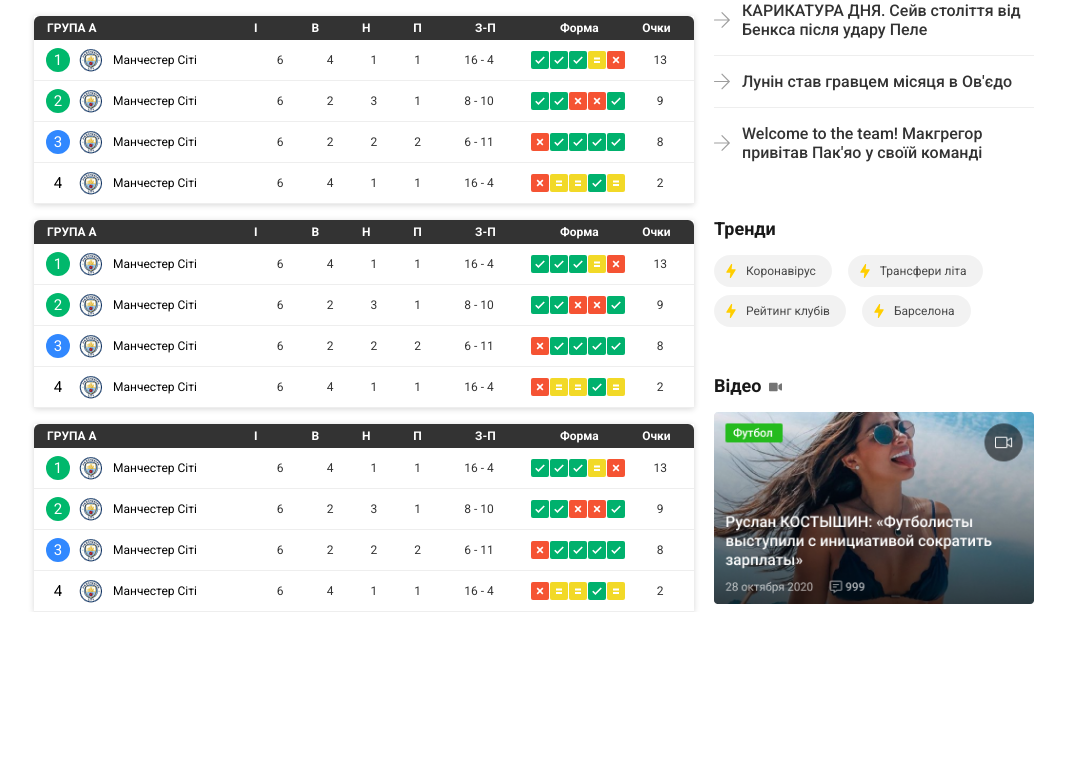
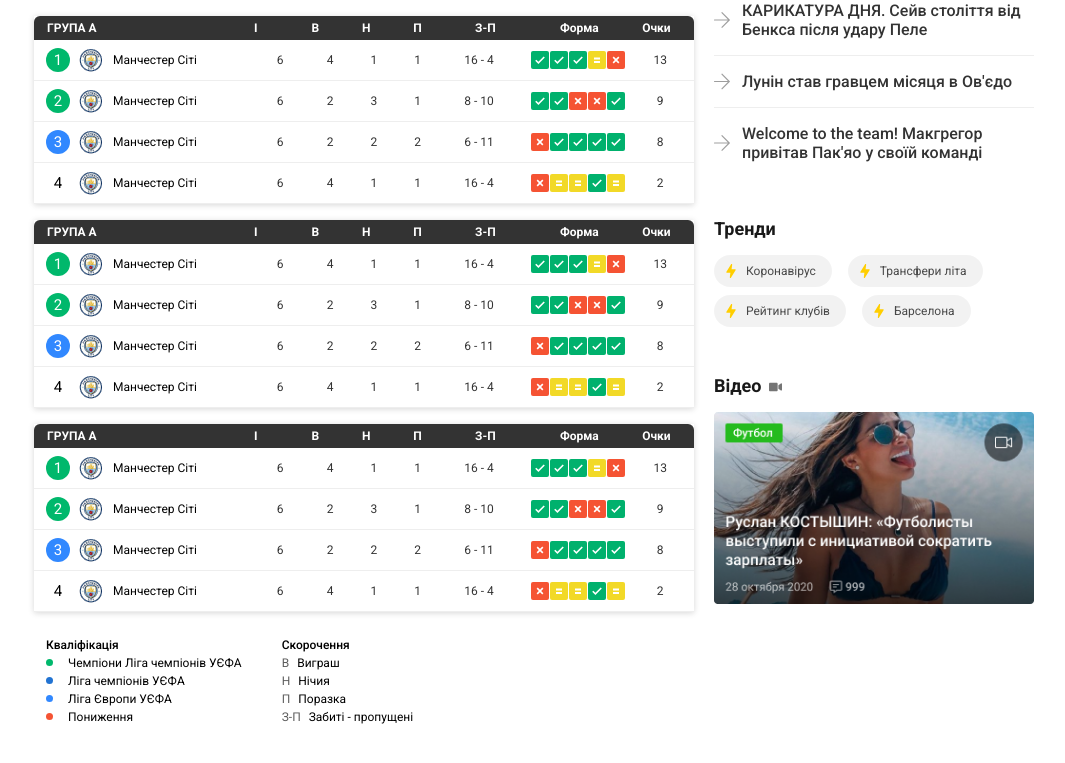
Before and after one commit to Alexey-Kuzmenko/digital-sports-media-tt, a Vue app: page / in a window 1280 px wide. Shown: the part 391-1154 px from the top of the page, without its empty margins (106-1171 px from the left). Before the commit the page ends 1003 px from the top, so only its background shows below. Built offline with nearby package versions, Linux system fonts and the light colour scheme.

Commit message:
feat: added TournamentInfo component

```diff
--- a/src/App.vue
+++ b/src/App.vue
@@ -10,6 +10,7 @@
         <div class="tournament-wrapper">
           <AppTournamentHead />
           <AppTournament />
+          <AppTournamentInfo />
         </div>
         <AppAside />
       </AppGridLayout>
@@ -24,6 +25,7 @@
 import AppAside from './components/AppAside.vue';
 import AppTournament from './components/AppTournament.vue';
 import AppGridLayout from './components/AppGridLayout.vue';
+import AppTournamentInfo from './components/AppTournamentInfo.vue';
 
 
 export default {
@@ -33,6 +35,7 @@
     AppBreadcrumbs,
     AppTournamentHead,
     AppTournament,
+    AppTournamentInfo,
     AppAside
   }
 }
--- /dev/null
+++ b/src/components/AppTournamentInfo.vue
@@ -0,0 +1,109 @@
+<template>
+    <div class="tournament-info">
+        <div class="tournament-info__col">
+            <div class="tournament-info__title">
+                Кваліфікація
+            </div>
+            <div class="tournament-info__item">
+                <span class="tournament-info__icon tournament-info__icon_blue"></span>
+                Чемпіони Ліга чемпіонів УЄФА
+            </div>
+            <div class="tournament-info__item">
+                <span class="tournament-info__icon tournament-info__icon_light-blue"></span>
+                Ліга чемпіонів УЄФА
+            </div>
+            <div class="tournament-info__item">
+                <span class="tournament-info__icon tournament-info__icon_orange"></span>
+                Ліга Європи УЄФА
+            </div>
+            <div class="tournament-info__item">
+                <span class="tournament-info__icon tournament-info__icon_red"></span>
+                Пониження
+            </div>
+        </div>
+        <div class="tournament-info__col">
+            <div class="tournament-info__title">
+                Скорочення
+            </div>
+            <div class="tournament-info__item">
+                <span class="tournament-info__letter">В</span>
+                Виграш
+            </div>
+            <div class="tournament-info__item">
+                <span class="tournament-info__letter">Н</span>
+                Нічия
+            </div>
+            <div class="tournament-info__item">
+                <span class="tournament-info__letter">П</span>
+                Поразка
+            </div>
+            <div class="tournament-info__item">
+                <span class="tournament-info__letter">З-П</span>
+                Забиті - пропущені
+            </div>
+        </div>
+    </div>
+</template>
+
+<style lang="scss">
+@use '../scss/utilities/variables' as vars;
+
+.tournament-info {
+    display: flex;
+    flex-wrap: wrap;
+
+    margin: 26px 0 42px;
+    padding-left: 12px;
+
+    font-size: 0.75rem;
+    gap: 12px 40px;
+
+    &__item {
+        display: flex;
+        align-items: center;
+
+        margin-bottom: 4px;
+
+        font-weight: 400;
+    }
+
+    &__title {
+        margin-bottom: 4px;
+
+        color: vars.$black;
+
+        font-weight: 500;
+    }
+
+    &__icon {
+        width: 7px;
+        min-width: 7px;
+        height: 7px;
+        margin: 0 15px 2px 0;
+
+        border-radius: 50%;
+
+        &_blue {
+            background-color: vars.$green;
+        }
+
+        &_light-blue {
+            background-color: vars.$blue;
+        }
+
+        &_orange {
+            background-color: vars.$light-blue;
+        }
+
+        &_red {
+            background-color: vars.$red
+        }
+    }
+
+    &__letter {
+        margin-right: 8px;
+
+        color: rgb(0 0 0 / 64%)
+    }
+}
+</style>
--- a/src/components/AppTournamentTable.vue
+++ b/src/components/AppTournamentTable.vue
@@ -129,10 +129,11 @@
 .table {
     display: block;
     overflow-x: scroll;
-    box-shadow: 0 1px 6px 0 rgba(0, 0, 0, 0.16);
 
     width: 100%;
     margin: 16px auto 0;
+
+    box-shadow: 0 1px 6px 0 rgb(0 0 0 / 16%);
 
     font-size: 0.75rem;
 
@@ -187,10 +188,13 @@
 
             width: 100%;
             padding: 7px 12px;
+
             border-bottom: 1px solid vars.$light-grey;
         }
 
         &-place {
+            position: relative;
+
             display: flex;
             align-items: center;
             justify-content: center;
@@ -203,13 +207,13 @@
 
             font-size: 0.938rem;
             font-weight: 400;
-            position: relative;
 
             &_promo-green {
                 background-color: vars.$green;
 
                 &:hover .tooltip {
                     visibility: visible;
+
                     opacity: 1;
                 }
             }
@@ -300,29 +304,37 @@
 }
 
 .tooltip {
-    visibility: hidden;
-    width: 110px;
-    background-color: vars.$grey;
-    color: vars.$white;
-    text-align: center;
-    border-radius: 3px;
-    padding: 8px;
     position: absolute;
     z-index: 1;
-    margin-left: -60px;
-    opacity: 0;
-    transition: opacity 0.3s;
     top: 130%;
     left: 235%;
+
+    visibility: hidden;
+
+    width: 110px;
+    margin-left: -60px;
+    padding: 8px;
+
+    transition: opacity 0.3s;
+    text-align: center;
+
+    opacity: 0;
+    color: vars.$white;
+    border-radius: 3px;
+    background-color: vars.$grey;
+
+    font-size: 12px;
     font-weight: 400;
-    font-size: 12px;
 
     &::after {
-        content: "";
         position: absolute;
         bottom: 100%;
         left: 15%;
+
         margin-left: -5px;
+
+        content: "";
+
         border-width: 5px;
         border-style: solid;
         border-color: vars.$grey transparent transparent transparent;
```
